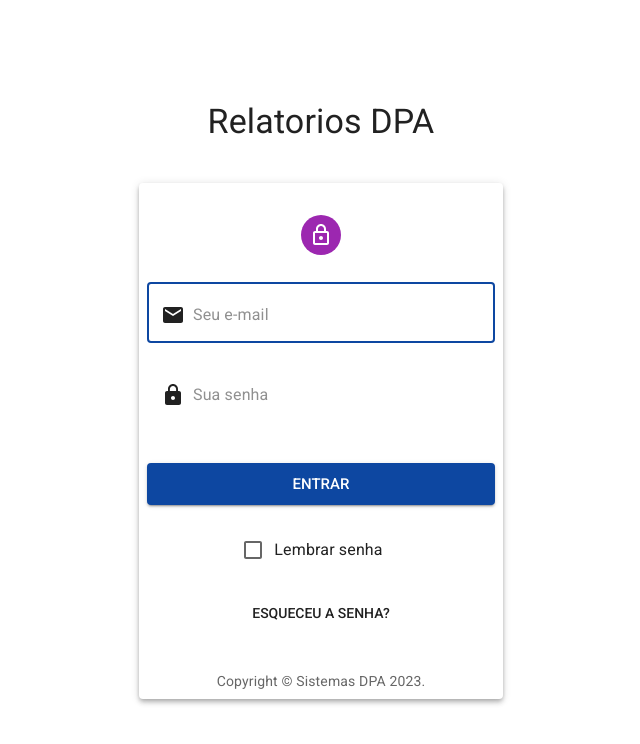
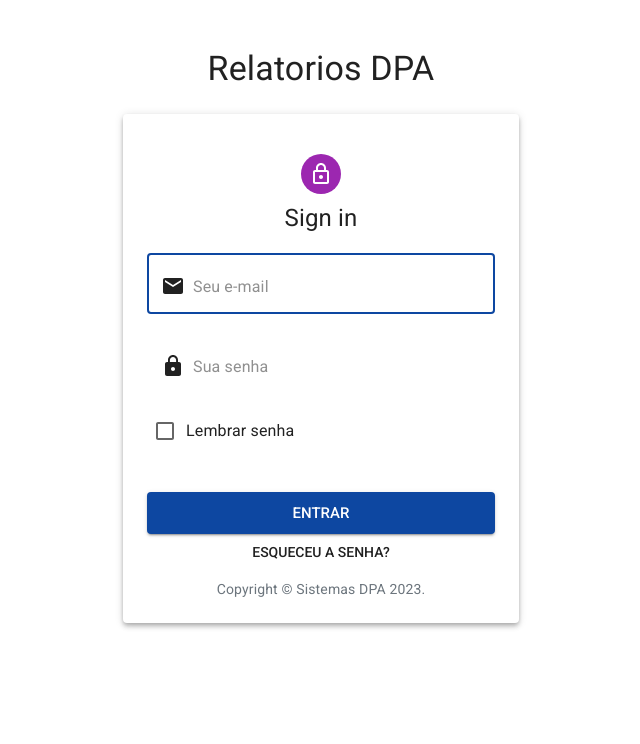
Before and after one commit to SabrinaSouzaDev/next-bootstrap, a Next.js app: page /login in a window 1280 px wide. Shown: the top 744 px of the page, without its empty margins (319-959 px from the left). Built offline with nearby package versions, Linux system fonts and the light colour scheme.

Commit message:
AUTERAÇÃO LAYOUT CRIAÇÃO FOOTER ALTERAÇÃO LOGIN

```diff
--- a/components/layout/LayoutWithMenu/Layout.tsx
+++ b/components/layout/LayoutWithMenu/Layout.tsx
@@ -9,6 +9,10 @@ import {
 import ResponsiveAppBar from '../navbar';
 import "bootstrap/dist/css/bootstrap.min.css";
 import { Container, Row } from 'react-bootstrap';
+import Copyright from "../../screen/Copyright/Copyright";
+import Footer from 'components/screen/Copyright/footer';
+
+
 
 export default function Layout( {children}:any ): JSX.Element{
 
@@ -18,6 +22,7 @@ export default function Layout( {children}:any ): JSX.Element{
       <Container className='mt-5'>
         {children}
         </Container>
+        <Footer/>
       </main>
   );
 }
--- a/components/screen/Copyright/Copyright.tsx
+++ b/components/screen/Copyright/Copyright.tsx
@@ -1,11 +1,13 @@
 import { Box, Link, Typography } from '@material-ui/core';
+import { Card, Paper } from '@mui/material';
+import {Container, Row, Col} from 'react-bootstrap';
 
-export default function CopyrightComponent() {
+export default function Copyright(props: any) {
   return (
-    <Box mt={5}>
-      <Typography variant="body2" color="textSecondary" align="center">
+    <Box mt={1} className='text-muted'>
+    <Typography variant="body2" color="text.secondary" align="center" {...props}>
       {'Copyright © '}
-        <Link color="inherit" href="#" target="_blank">
+      <Link color="inherit" href="#">
         Sistemas DPA
       </Link>{' '}
       {new Date().getFullYear()}
--- a/lib/theme.tsx
+++ b/lib/theme.tsx
@@ -1,6 +1,6 @@
 import { Roboto } from '@next/font/google';
 import { createTheme } from '@mui/material/styles';
-import { red, blue, lightBlue } from '@mui/material/colors';
+import { red} from '@mui/material/colors';
 
 export const roboto = Roboto({
   weight: ['300', '400', '500', '700'],
@@ -15,15 +15,15 @@ export const roboto = Roboto({
 const theme = createTheme({
   palette: {
     primary: {
-      main: blue[900],
-      light: '#757ce8',
-      dark: '#002884',
+      main: '#0d47a1',
+      light: '#eceff1',
+      dark: '#093170',
       contrastText: '#fff',
     },
     secondary: {
-      main: lightBlue[900],
-      light: '#ff7961',
-      dark: '#ba000d',
+      main: '#2962ff',
+      light: '#fafafa',
+      dark: '##003c6c',
       contrastText: '#000',
     },
     error: {
@@ -33,6 +33,8 @@ const theme = createTheme({
   typography: {
     fontFamily: roboto.style.fontFamily,
   },
-});
+},
+
+);
 
 export default theme;
--- a/src/pages/login.tsx
+++ b/src/pages/login.tsx
@@ -1,43 +1,45 @@
-import { Button,createStyles, makeStyles, Theme } from '@material-ui/core';
-import Grid from '@material-ui/core/Grid';
-import InputAdornment from '@material-ui/core/InputAdornment';
-import Paper from '@material-ui/core/Paper';
-import TextField from '@material-ui/core/TextField';
-import Typography from '@material-ui/core/Typography';
-import LockIcon from '@material-ui/icons/Lock';
-import MailIcon from '@material-ui/icons/Mail';
-import { Container } from '@mui/system';
+import { Button, createStyles, makeStyles, Theme } from "@material-ui/core";
+import Grid from "@material-ui/core/Grid";
+import InputAdornment from "@material-ui/core/InputAdornment";
+import Paper from "@material-ui/core/Paper";
+import TextField from "@material-ui/core/TextField";
+import Typography from "@material-ui/core/Typography";
+import LockIcon from "@material-ui/icons/Lock";
+import MailIcon from "@material-ui/icons/Mail";
+import { Container } from "@mui/system";
 import { Row, Col } from "react-bootstrap";
-import { useFormik } from 'formik';
-import Box from '@mui/material/Box';
-import Link from 'next/link';
-import * as Yup from 'yup';
+import { useFormik } from "formik";
+import OutlinedInput from '@mui/material/OutlinedInput';
+import Box from "@mui/material/Box";
+import Link from "next/link";
+import * as Yup from "yup";
 import "bootstrap/dist/css/bootstrap.min.css";
-import CssBaseline from '@mui/material/CssBaseline';
-import FormControlLabel from '@mui/material/FormControlLabel';
-import Checkbox from '@mui/material/Checkbox';
-import Avatar from '@mui/material/Avatar';
+import CssBaseline from "@mui/material/CssBaseline";
+import FormControlLabel from "@mui/material/FormControlLabel";
+import Checkbox from "@mui/material/Checkbox";
+import Avatar from "@mui/material/Avatar";
+import { createTheme, ThemeProvider } from '@mui/material/styles';
 import LockOutlinedIcon from '@mui/icons-material/LockOutlined';
-import CopyrightComponent from '../../components/screen/Copyright/Copyright';
-import FormLoadingComponent from '../../components/screen/FormLoading/FormLoading';
+import Copyright from "../../components/screen/Copyright/Copyright";
+import FormLoadingComponent from "../../components/screen/FormLoading/FormLoading";
 
 const useStyles = makeStyles((theme: Theme) =>
   createStyles({
     root: {
-      display: 'flex',
-      justifyContent: 'center',
-      alignItems: 'center',
-      flexWrap: 'wrap',
-      alignContent: 'center',
-      minHeight: '100vh',
+      display: "flex",
+      justifyContent: "center",
+      alignItems: "center",
+      flexWrap: "wrap",
+      alignContent: "center",
+      minHeight: "100vh",
       gap: theme.spacing(2),
       padding: theme.spacing(2),
     },
     paper: {
       marginTop: theme.spacing(2),
-      display: 'flex',
-      flexDirection: 'column',
-      alignItems: 'center',
+      display: "flex",
+      flexDirection: "column",
+      alignItems: "center",
     },
     avatar: {
       margin: theme.spacing(3),
@@ -47,8 +49,8 @@ const useStyles = makeStyles((theme: Theme) =>
       marginBottom: theme.spacing(3),
     },
     form: {
-      padding: theme.spacing(1),
-      maxWidth: '500px',
+      padding: theme.spacing(3),
+      maxWidth: "500px",
     },
     submit: {
       marginTop: theme.spacing(4),
@@ -68,13 +70,13 @@ export default function LoginPage() {
   const classes = useStyles();
 
   const initialValues: IFormData = {
-    email: '',
-    password: '',
+    email: "",
+    password: "",
   };
 
   const formSchema = Yup.object().shape({
-    email: Yup.string().email('E-mail inválido').required('Obrigatório'),
-    password: Yup.string().required('Obrigatório'),
+    email: Yup.string().email("E-mail inválido").required("Obrigatório"),
+    password: Yup.string().required("Obrigatório"),
   });
 
   const formik = useFormik({
@@ -88,61 +90,112 @@ export default function LoginPage() {
     },
   });
 
+  const theme = createTheme();
+
   return (
+    <ThemeProvider theme={theme}>
     <Container component="main" maxWidth="xs">
-      <div className={classes.root}>
+    <CssBaseline />
+    <Box
+          sx={{
+            marginTop: 6,
+            display: 'flex',
+            flexDirection: 'column',
+            alignItems: 'center',
+          }}
+        >
         <div>
-
-     <Typography className={classes.sloganTitle} variant="h4" component="h2">
+          <Typography
+            className={classes.sloganTitle}
+            variant="h4"
+            component="h2"
+          >
             Relatorios DPA
           </Typography>
         </div>
 
         <Paper className={classes.form} elevation={4}>
           <CssBaseline />
-     <Box sx={{
+          <Box
+            sx={{
               marginTop: 1,
-            display: 'flex',
-            flexDirection: 'column',
-            alignItems: 'center',
-          }}>
-            <Avatar sx={{ m: 2, bgcolor: 'secondary.main' }}>
+              display: "flex",
+              flexDirection: "column",
+              alignItems: "center",
+            }}
+          >
+            <Avatar sx={{ m: 1, bgcolor: "secondary.main" }}>
               <LockOutlinedIcon />
             </Avatar>
-       <form noValidate onSubmit={formik.handleSubmit}>
-         <TextField variant="outlined" margin="normal" fullWidth id="email" placeholder="Seu e-mail" name="email"
-           autoComplete="email" autoFocus InputProps={{
+            <Typography component="h3" variant="h5">
+            Sign in
+          </Typography>
+            <Box component="form" noValidate sx={{ mt: 1 }} onSubmit={formik.handleSubmit}>
+              <TextField
+                variant="outlined"
+                margin="normal"
+                fullWidth
+                id="email"
+                placeholder="Seu e-mail"
+                name="email"
+                autoComplete="email"
+                autoFocus
+                InputProps={{
                   startAdornment: (
                     <InputAdornment position="start">
                       <MailIcon />
                     </InputAdornment>
                   ),
-            }} onChange={formik.handleChange} value={formik.values.email} error={formik.touched.email &&
-           Boolean(formik.errors.email)} helperText={formik.touched.email && formik.errors.email} />
-         <TextField variant="outlined" margin="normal" fullWidth name="password" placeholder="Sua senha" type="password"
-           id="password" autoComplete="current-password" InputProps={{
+                }}
+                onChange={formik.handleChange}
+                value={formik.values.email}
+                error={formik.touched.email && Boolean(formik.errors.email)}
+                helperText={formik.touched.email && formik.errors.email}
+              />
+              <TextField
+                variant="outlined"
+                margin="normal"
+                fullWidth
+                name="password"
+                placeholder="Sua senha"
+                type="password"
+                id="password"
+                autoComplete="current-password"
+                InputProps={{
                   startAdornment: (
                     <InputAdornment position="start">
                       <LockIcon />
                     </InputAdornment>
                   ),
-            }} onChange={formik.handleChange} value={formik.values.password} error={formik.touched.password &&
-           Boolean(formik.errors.password)} helperText={formik.touched.password && formik.errors.password} />
+                }}
+                onChange={formik.handleChange}
+                value={formik.values.password}
+                error={
+                  formik.touched.password && Boolean(formik.errors.password)
+                }
+                helperText={formik.touched.password && formik.errors.password}
+              />
 
-         <Button className={classes.submit} type="submit" size="large" fullWidth variant="contained" color="primary"
-           disabled={formik.isSubmitting}>
-           Entrar
-         </Button>
-         {formik.isSubmitting &&
-         <FormLoadingComponent />}
-
-       </form>
-       <div className="d-flex p-4" >
+              <div className="d-flex p-2">
               <FormControlLabel
                 control={<Checkbox value="remember" color="primary" />}
                 label="Lembrar senha"
               />
             </div>
+
+              <Button
+                className={classes.submit}
+                type="submit"
+                size="large"
+                fullWidth
+                variant="contained"
+                color="primary"
+                disabled={formik.isSubmitting}
+              >
+                Entrar
+              </Button>
+              {formik.isSubmitting && <FormLoadingComponent />}
+            </Box>
             {/* <Divider className={classes.divider} variant="fullWidth" /> */}
 
             <Grid container spacing={1}>
@@ -154,11 +207,11 @@ export default function LoginPage() {
                 </Link>
               </Grid>
             </Grid>
-       <CopyrightComponent />
+            <Copyright />
           </Box>
         </Paper>
-
- </div>
+      </Box>
     </Container>
+    </ThemeProvider>
   );
 }
--- /dev/null
+++ b/src/styles/Footer.module.css
@@ -0,0 +1,6 @@
+.footer {
+    display: flex;
+    align-items: center;
+    justify-content: center;
+    background-color: rgba(0, 0, 0, 0.2)
+  }
```
Also changed, not shown: components/screen/Copyright/footer.tsx (added, +18 -0 lines), src/pages/diretoriaAdministrativa.tsx (+7 -12 lines), src/pages/relatoriodeativ.tsx (+54 -27 lines), src/styles/Home.module.css (+8 -0 lines). Lines whose indentation alone changed are shown as unchanged.
